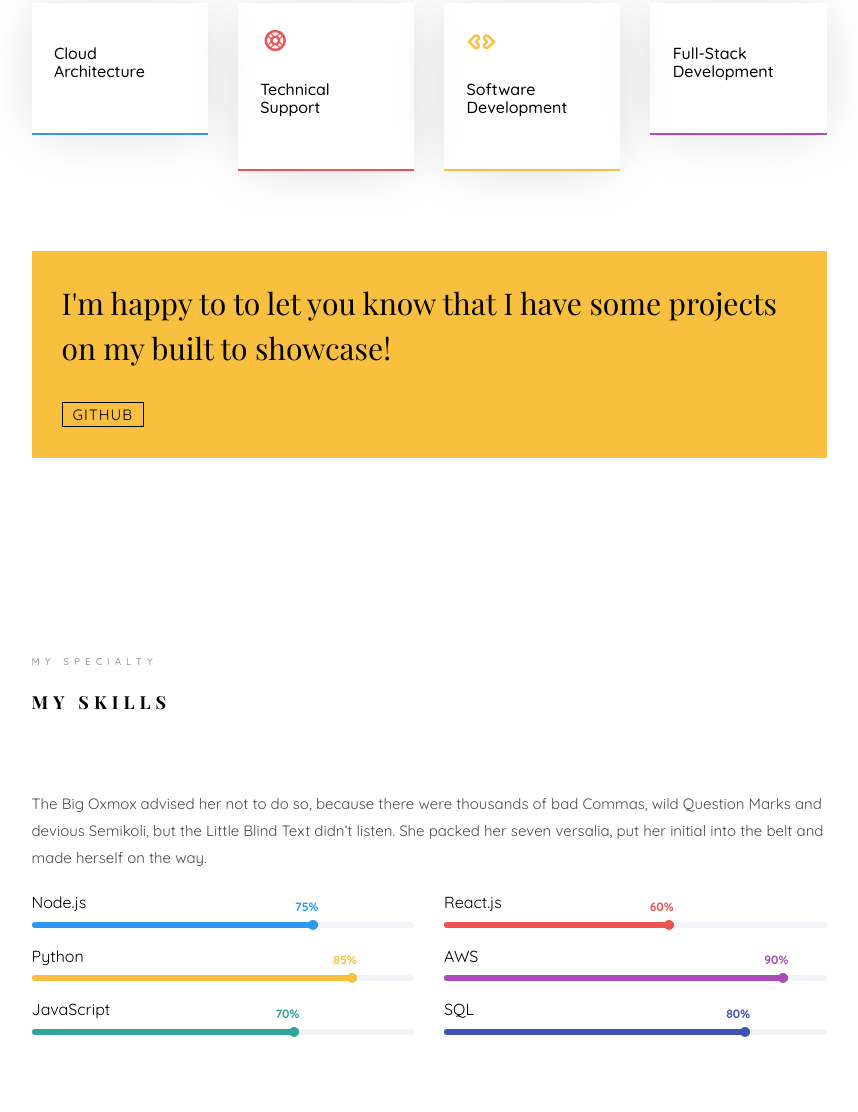
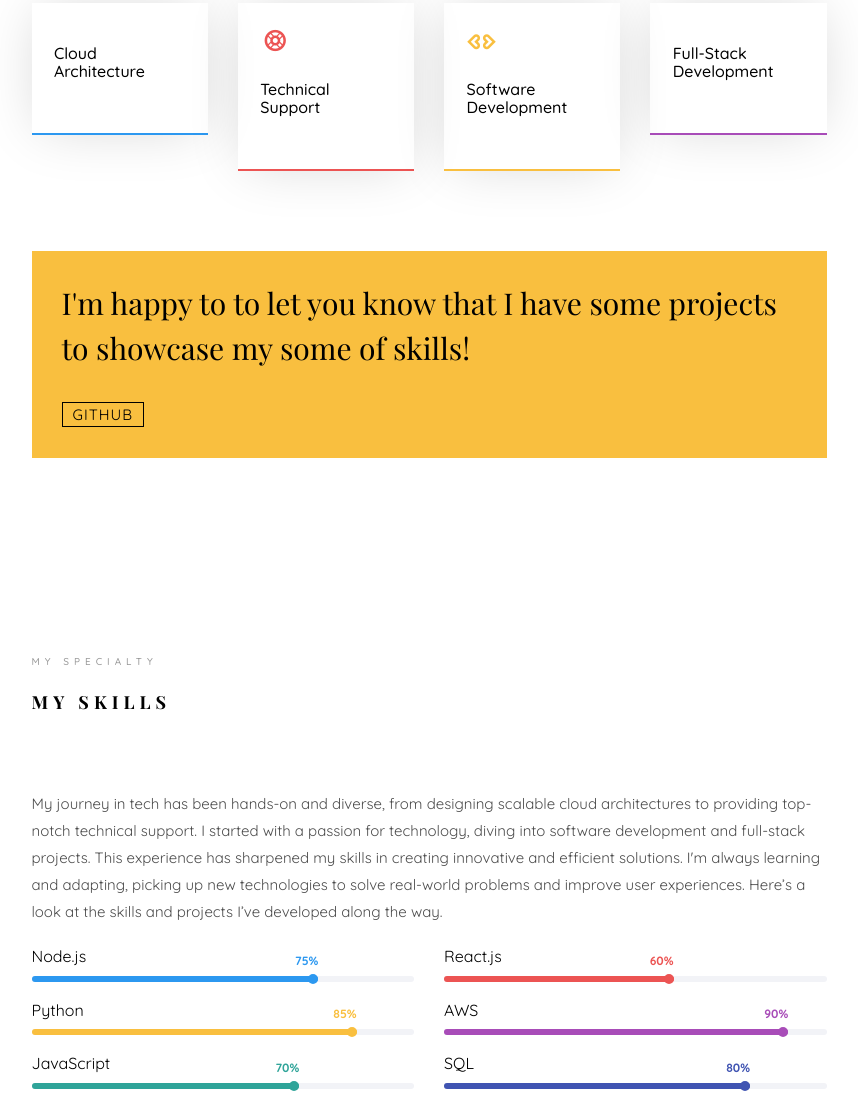
Before and after one commit to kmosoti/kmosoti.github.io, a plain HTML site: page index.html in a window 1280 px wide. Shown: the part 1344-2456 px from the top of the page, without its empty margins (361-1219 px from the left). Drawn offline with nearby package versions, Linux system fonts and the light colour scheme; some icons are missing; files whose address does not match are found by name; a web font is replaced by a local one.

Commit message:
fixed typos

```diff
--- a/index.html
+++ b/index.html
@@ -107,7 +107,7 @@ https://technext.github.io/jackson/#
 					   			<div class="col-md-6 col-md-offset-3 col-md-pull-3 col-sm-12 col-xs-12 js-fullheight slider-text">
 					   				<div class="slider-text-inner">
 					   					<div class="desc">
-						   					<h1>I am a<br> Cloud Architect & AI Trainer</h1>
+						   					<h1>I am a<br> Software Engineer & Cloud Architect</h1>
 												<h2>Proficient in leveraging AWS services to design and implement scalable solutions</h2>
 												<p><a class="btn btn-primary btn-learn">View Portfolio <i class="icon-briefcase3"></i></a></p>
 											</div>
@@ -163,7 +163,7 @@ https://technext.github.io/jackson/#
 							<div class="row">
 								<div class="col-md-12 animate-box" data-animate-effect="fadeInLeft">
 									<div class="hire">
-										<h2>I'm happy to to let you know that I have some projects on my built to showcase!</h2>
+										<h2>I'm happy to to let you know that I have some projects to showcase my some of skills!</h2>
 										<a href="https://github.com/kmosoti" class="btn-hire">GitHub</a>
 									</div>
 								</div>
@@ -183,7 +183,7 @@ https://technext.github.io/jackson/#
 					</div>
 					<div class="row">
 						<div class="col-md-12 animate-box" data-animate-effect="fadeInLeft">
-							<p>The Big Oxmox advised her not to do so, because there were thousands of bad Commas, wild Question Marks and devious Semikoli, but the Little Blind Text didn’t listen. She packed her seven versalia, put her initial into the belt and made herself on the way.</p>
+							<p>My journey in tech has been hands-on and diverse, from designing scalable cloud architectures to providing top-notch technical support. I started with a passion for technology, diving into software development and full-stack projects. This experience has sharpened my skills in creating innovative and efficient solutions. I'm always learning and adapting, picking up new technologies to solve real-world problems and improve user experiences. Here’s a look at the skills and projects I’ve developed along the way.</p>
 						</div>
 						<div class="col-md-6 animate-box" data-animate-effect="fadeInLeft">
 							<div class="progress-wrap">
```
